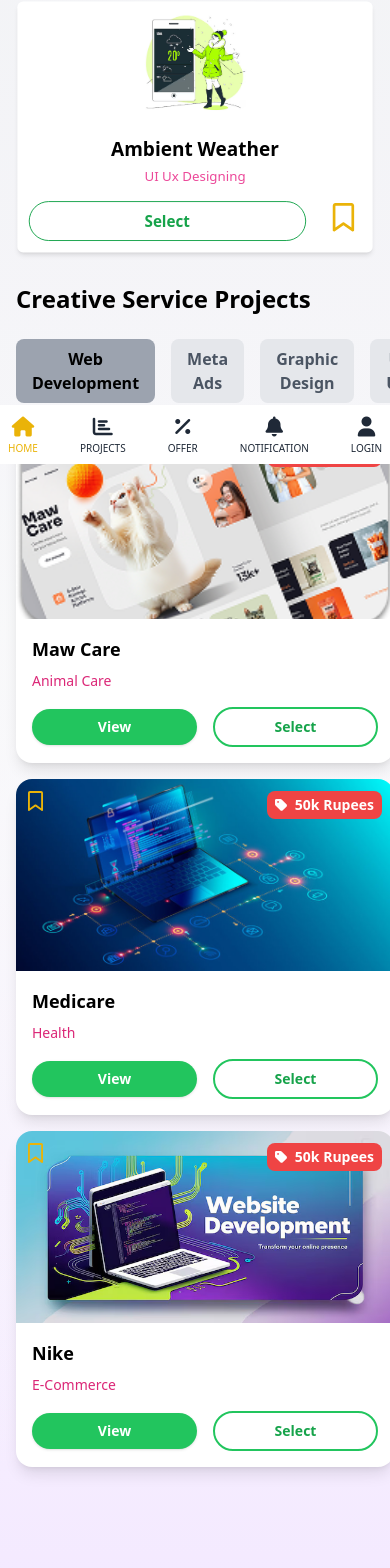
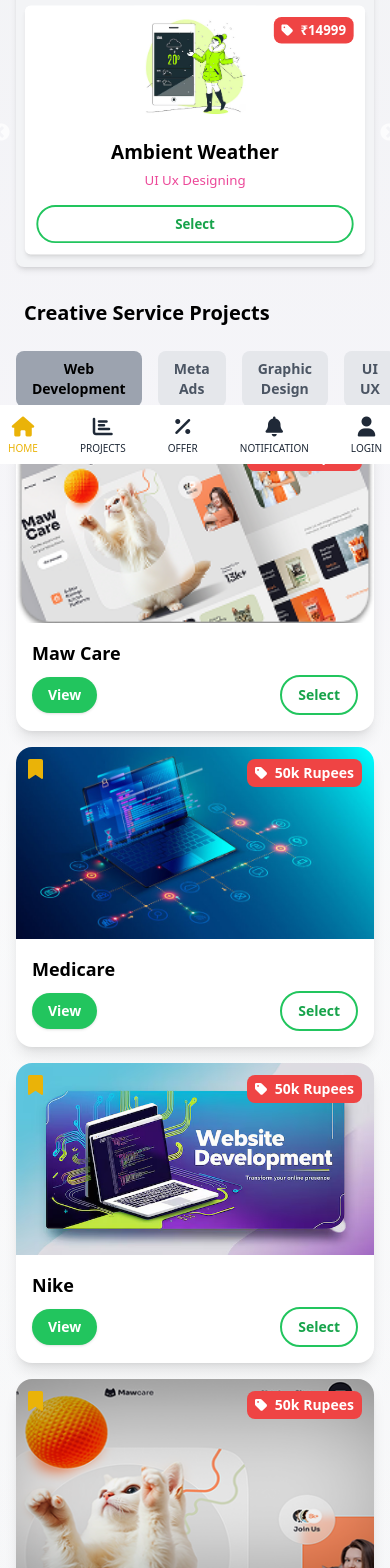
Before and after one commit to hybyconnect/hyby, a React (Vite) app: page /digital-services in a window 390 px wide. Shown: the part 380-1948 px from the top of the page. Built offline with nearby package versions, Linux system fonts and the light colour scheme.

Commit message:
responsiveness added

```diff
--- a/src/DSpages/DSHome.jsx
+++ b/src/DSpages/DSHome.jsx
@@ -3,6 +3,7 @@
 import "slick-carousel/slick/slick.css";
 import "slick-carousel/slick/slick-theme.css";
 import assets from "../assets/assets";
+import TestComponent from "../components/TestComponent";
 
 import TrendingProjects from "../components/TrendingProjects";
 
@@ -104,10 +105,11 @@
         </div>
       </section>
       <div className=" bg-gradient-to-b from-gray-100 to mb-40">
-        <h1 className="text-2xl md:text-3xl px-4 text-center font-semibold flex justify-start mt-4">Recent Projects</h1>
-        <TrendingProjects />
+        {/* <h1 className="text-2xl md:text-3xl px-4 text-center font-semibold flex justify-start mt-4">Recent Projects</h1> */}
+        {/* <TrendingProjects />
 
-        <Service />
+        <Service /> */}
+        <TestComponent />
 
       </div>
     </div>
--- a/src/DSpages/DSMainContent.jsx
+++ b/src/DSpages/DSMainContent.jsx
@@ -16,7 +16,7 @@
   return (
 
 
-    <div className="bg-gradient-to-b from-purple-100 via-white to-purple-100 min-h-screen no-scrollbar scroll-smooth flex flex-col items-center overflow-x-hidden">
+    <div className="bg-gradient-to-b from-purple-100 via-white to-gray-100 min-h-screen no-scrollbar scroll-smooth flex flex-col items-center overflow-x-hidden">
       <div className="container mx-auto max-w-5xl">
         <DSNavbar />
         <Routes>
--- a/src/assets/assets.js
+++ b/src/assets/assets.js
@@ -27,7 +27,8 @@
 import mawlanding from './mawlanding.png';
 import mawlanding2 from './mawlanding2.png';
 import emailEnv from './emailEnv.png';
-
+import percent from './percent.png';
+import robot from './robot.png';
 
 const assets = {
     influencer1,
@@ -59,6 +60,8 @@
     mawlanding,
     mawlanding2,
     emailEnv,
+    percent,
+    robot,
 
 };
 
--- a/src/components/DSproductPage.jsx
+++ b/src/components/DSproductPage.jsx
@@ -112,7 +112,7 @@
           </div>
         </div>
       </div>
-      <div className="py-10 bg-gray-100"></div>
+      {/* <div className="py-10 bg-gray-100"></div> */}
     </div>
 
   );
--- a/src/components/Service.jsx
+++ b/src/components/Service.jsx
@@ -123,7 +123,7 @@
     switch (activeTab) {
       case "Web Development":
         return (
-          <div className=" flex flex-wrap justify-center flex-col gap-4">
+          <div className=" flex flex-wrap justify-center  flex-col gap-4">
             {projects.map((project) => (
               <div
                 key={project.id}
@@ -257,12 +257,12 @@
     <div className="max-w-5xl mx-auto p-4">
       <h2 className="text-2xl md:text-3xl font-bold mb-6">Creative Service Projects</h2>
 
-      <div className="flex space-x-4 mb-6">
+      <div className="flex space-x-4  mb-6">
         {tabs.map((tab) => (
           <button
             key={tab}
             onClick={() => setActiveTab(tab)}
-            className={`px-4 py-2 rounded-lg flex justify-between font-semibold ${
+            className={`px-4 py-2 rounded-lg flex text-sm md:text-md justify-between font-semibold ${
               activeTab === tab
                 ? "bg-gray-400 text-black"
                 : "bg-gray-200 text-gray-600"
--- /dev/null
+++ b/src/components/TestComponent.jsx
@@ -0,0 +1,222 @@
+import React, { useState } from "react";
+import { FontAwesomeIcon } from "@fortawesome/react-fontawesome";
+import { faBookmark, faTag } from "@fortawesome/free-solid-svg-icons";
+import Slider from "react-slick";
+import "slick-carousel/slick/slick.css";
+import "slick-carousel/slick/slick-theme.css";
+import { useNavigate } from "react-router-dom";
+import assets from "../assets/assets";
+
+const tabs = ["Web Development", "Meta Ads", "Graphic Design", "UI UX"];
+
+const projectsData = {
+  "Web Development": [
+    { id: 1, name: "Maw Care", price: "50k Rupees", image: assets.mawlanding },
+    { id: 2, name: "Medicare", price: "50k Rupees", image: assets.webdev },
+    { id: 3, name: "Nike", price: "50k Rupees", image: assets.software2 },
+    { id: 4, name: "Medicare", price: "50k Rupees", image: assets.mawcare },
+  ],
+  "Graphic Design": [
+    { id: 101, name: "Logo Designing", price: "Starting From ₹2999", image: assets.GD1 },
+    { id: 102, name: "Identity Branding", price: "Starting From ₹2999", image: assets.GD2 },
+    { id: 103, name: "Motion Designing", price: "Starting From ₹2999", image: assets.GD3 },
+  ],
+  "Meta Ads": [
+    { id: 201, name: "Social Media Ads", price: "Starting From ₹9999", image: assets.metad1 },
+    { id: 202, name: "Lead Generation", price: "Starting From ₹14999", image: assets.meta2 },
+    { id: 203, name: "Brand Awareness", price: "Starting From ₹19999", image: assets.meta3 },
+  ],
+  "UI UX": [
+    { id: 301, name: "App Interface Design", price: "Starting From ₹14999", image: assets.ui1 },
+    { id: 302, name: "Web UX Design", price: "Starting From ₹12999", image: assets.ui2 },
+    { id: 303, name: "Prototyping", price: "Starting From ₹8999", image: assets.ui3 },
+  ],
+};
+
+const trendingCards = [
+  {
+    id: 401,
+    name: "Ambient Weather",
+    image: assets.weather,
+    category: "UI Ux Designing",
+    price: "₹14999"
+  },
+  {
+    id: 402,
+    name: "Hyby Connect Logo",
+    image: assets.logo,
+    category: "Logo Designing",
+    price: "₹2999"
+  },
+  {
+    id: 403,
+    name: "Ambient",
+    image: assets.project1,
+    category: "UI Ux Design",
+    price: "₹12999"
+  },
+];
+
+const sliderSettings = {
+  dots: false,
+  infinite: true,
+  speed: 500,
+  slidesToShow: 3,
+  slidesToScroll: 1,
+  responsive: [
+    { breakpoint: 1024, settings: { slidesToShow: 2, slidesToScroll: 1 } },
+    { breakpoint: 768, settings: { slidesToShow: 1, slidesToScroll: 1 } },
+  ],
+};
+
+const Service = () => {
+  const [activeTab, setActiveTab] = useState("Web Development");
+  const [selectedProjects, setSelectedProjects] = useState([]);
+  const navigate = useNavigate();
+
+  const toggleSelectProject = (project) => {
+    setSelectedProjects((prevSelected) =>
+      prevSelected.find((item) => item.id === project.id)
+        ? prevSelected.filter((item) => item.id !== project.id)
+        : [...prevSelected, project]
+    );
+  };
+
+  const renderProjects = (projects) =>
+    projects.map((project) => (
+      <div key={project.id} className="relative bg-white rounded-2xl shadow-lg overflow-hidden hover:scale-105 transition-transform">
+        <FontAwesomeIcon
+          icon={faBookmark}
+          className="absolute top-3 left-3 text-yellow-500 text-xl cursor-pointer"
+        />
+
+        <div className="absolute top-3 right-3 bg-red-500 text-white px-2 py-1 text-sm font-semibold rounded-lg">
+          <FontAwesomeIcon icon={faTag} className="mr-1" /> {project.price}
+        </div>
+
+        <img src={project.image} alt={project.name} className="w-full h-48 object-cover" />
+
+        <div className="p-4">
+          <h3 className="text-lg md:text-xl font-semibold mb-2">{project.name}</h3>
+
+          <div className="flex justify-between gap-4 items-center">
+            <button
+              onClick={() => navigate("/DS-Products")}
+              className="px-4 py-2 bg-green-500 text-white text-sm font-semibold rounded-full shadow hover:bg-green-600"
+            >
+              View
+            </button>
+            <button
+              onClick={() => toggleSelectProject(project)}
+              className={`px-4 py-2 text-sm border-2 font-semibold rounded-full transition ${
+                selectedProjects.find((item) => item.id === project.id)
+                  ? "bg-green-500 text-white"
+                  : "border-green-500 text-green-600 hover:bg-green-500 hover:text-white"
+              }`}
+            >
+              {selectedProjects.find((item) => item.id === project.id) ? "Selected" : "Select"}
+            </button>
+          </div>
+        </div>
+      </div>
+    ));
+
+  return (
+    <div className="max-w-5xl mx-auto p-4">
+      {/* Trending Projects Section */}
+      <div className="max-w-5xl mx-auto bg-gray-100  rounded-lg shadow-md">
+        <h3 className="text-xl md:text-2xl font-bold ml-2 mb-4">Trending Projects</h3>
+        <Slider {...sliderSettings}>
+          {trendingCards.map((card) => (
+            <div key={card.id} className="">
+              <div className="bg-white shadow-md rounded-md overflow-hidden relative scale-95 md:scale-90 md:max-w-[350px] mx-auto transition-transform hover:scale-95">
+                <div className="absolute top-3 right-3 bg-red-500 text-white px-2 py-1 text-sm font-semibold rounded-lg">
+                  <FontAwesomeIcon icon={faTag} className="mr-1" /> {card.price}
+                </div>
+                <img
+                  src={card.image}
+                  alt={card.name}
+                  className="w-full h-32 md:h-48 sm:h-28 object-contain md:object-cover"
+                />
+                <div className="p-3 sm:p-2">
+                  <h3 className="text-[20px] md:text-[24px] font-semibold text-center">
+                    {card.name}
+                  </h3>
+                  <p className="text-gray-600 text-center text-sm md:text-md text-pink-500 mt-1">
+                    {card.category}
+                  </p>
+                  <div className="flex justify-center items-center gap-4 mt-4">
+                    {/* <button
+                      onClick={() => navigate("/DS-Products")}
+                      className="px-4 py-2 bg-green-500 text-white text-sm font-semibold rounded-full shadow hover:bg-green-600"
+                    >
+                      View
+                    </button> */}
+                    <button
+                      onClick={() => toggleSelectProject(card)}
+                      className={`px-4 py-2 text-sm border-2 w-full font-semibold rounded-full transition ${
+                        selectedProjects.find((item) => item.id === card.id)
+                          ? "bg-green-500 text-white"
+                          : "border-green-500 text-green-600 hover:bg-green-500 hover:text-white"
+                      }`}
+                    >
+                      {selectedProjects.find((item) => item.id === card.id) ? "Selected" : "Select"}
+                    </button>
+                  </div>
+                </div>
+              </div>
+            </div>
+          ))}
+        </Slider>
+      </div>
+
+      {/* Tabs for project categories */}
+      <h2 className="text-xl md:text-2xl font-bold ml-2 mt-8 mb-6">Creative Service Projects</h2>
+      <div className="flex space-x-4  mb-6">
+        {tabs.map((tab) => (
+          <button
+            key={tab}
+            onClick={() => setActiveTab(tab)}
+            className={`px-4 py-2 rounded-lg flex text-sm md:text-md justify-between font-semibold ${
+              activeTab === tab ? "bg-gray-400 text-black" : "bg-gray-200 text-gray-600"
+            }`}
+          >
+            {tab}
+          </button>
+        ))}
+      </div>
+
+      {/* Render selected project tab */}
+      <div className="grid gap-4 grid-cols-1 md:grid-rows-3">
+        {renderProjects(projectsData[activeTab])}
+      </div>
+
+      {/* Cart Preview */}
+      {selectedProjects.length > 0 && (
+        <div className="fixed bottom-14 left-0 right-0 bg-yellow-200 shadow-lg p-4 z-50 flex justify-between items-center max-w-3xl mx-auto rounded-t-lg">
+          <div className="text-pink-600 font-semibold">
+            {selectedProjects.map((project) => project.name).join(", ")}
+          </div>
+          <button
+            onClick={() => navigate("/checkout")}
+            className="px-4 py-2 bg-green-500 text-white text-sm md:text-md font-semibold rounded-lg shadow hover:bg-green-600"
+          >
+            View Cart ({selectedProjects.length} Items)
+          </button>
+        </div>
+      )}
+
+      {/* Footer */}
+      <div className="bg-yellow-600 shadow-t fixed bottom-0 left-0 w-full z-40">
+        <div className="container mx-auto max-w-3xl flex justify-between items-center p-2">
+          <div className="text-gray-800">Delivery</div>
+          <div className="text-gray-800">Dining</div>
+          <div className="text-gray-800">Live</div>
+        </div>
+      </div>
+      <div className="py-12 bg-gray-100"></div>
+    </div>
+  );
+};
+
+export default Service;
```
Also changed, not shown: src/DSpages/DSProjectsPage.jsx (+7 -7 lines), src/DSpages/DSoffer.jsx (+6 -3 lines), src/assets/percent.png (added), src/assets/robot.png (added).
